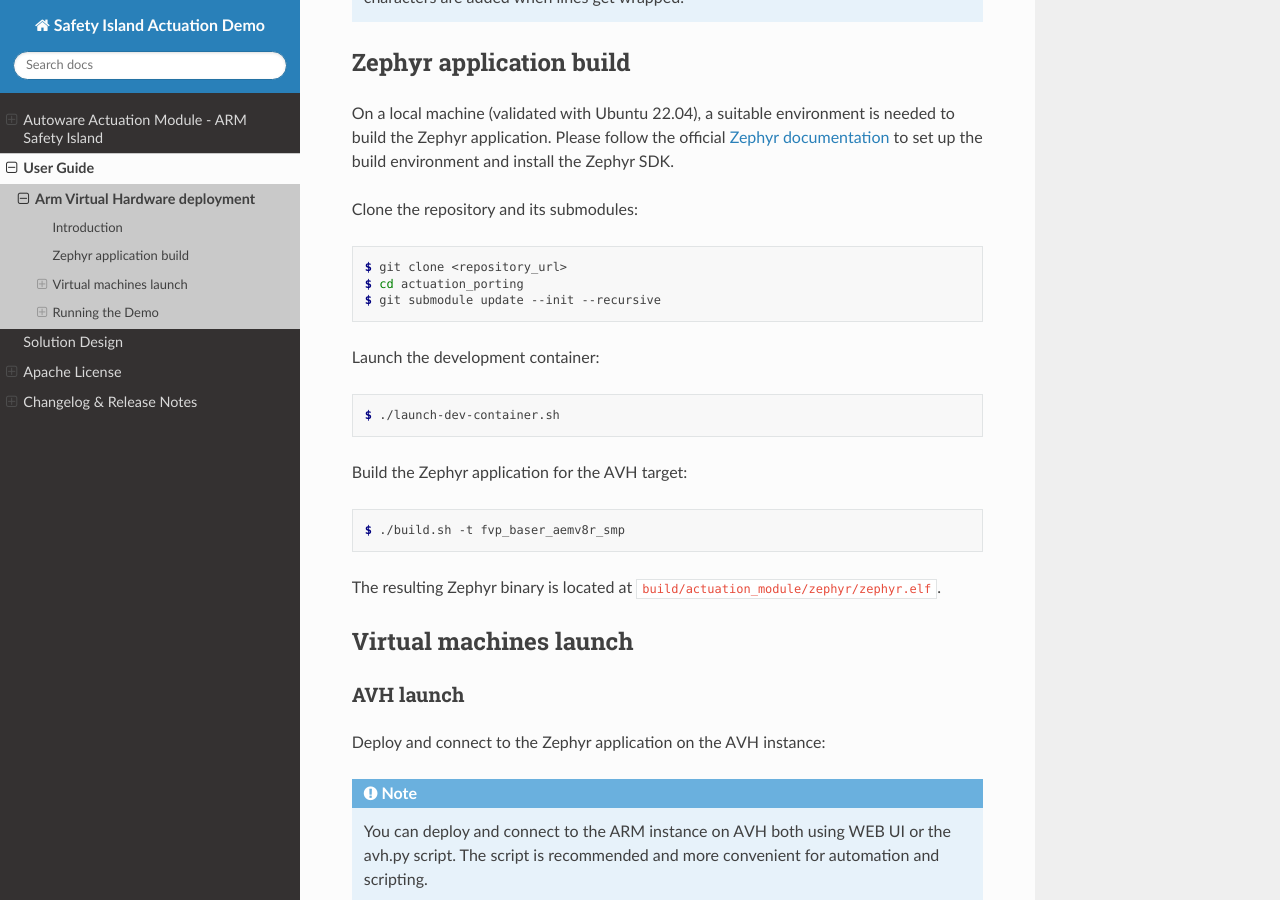
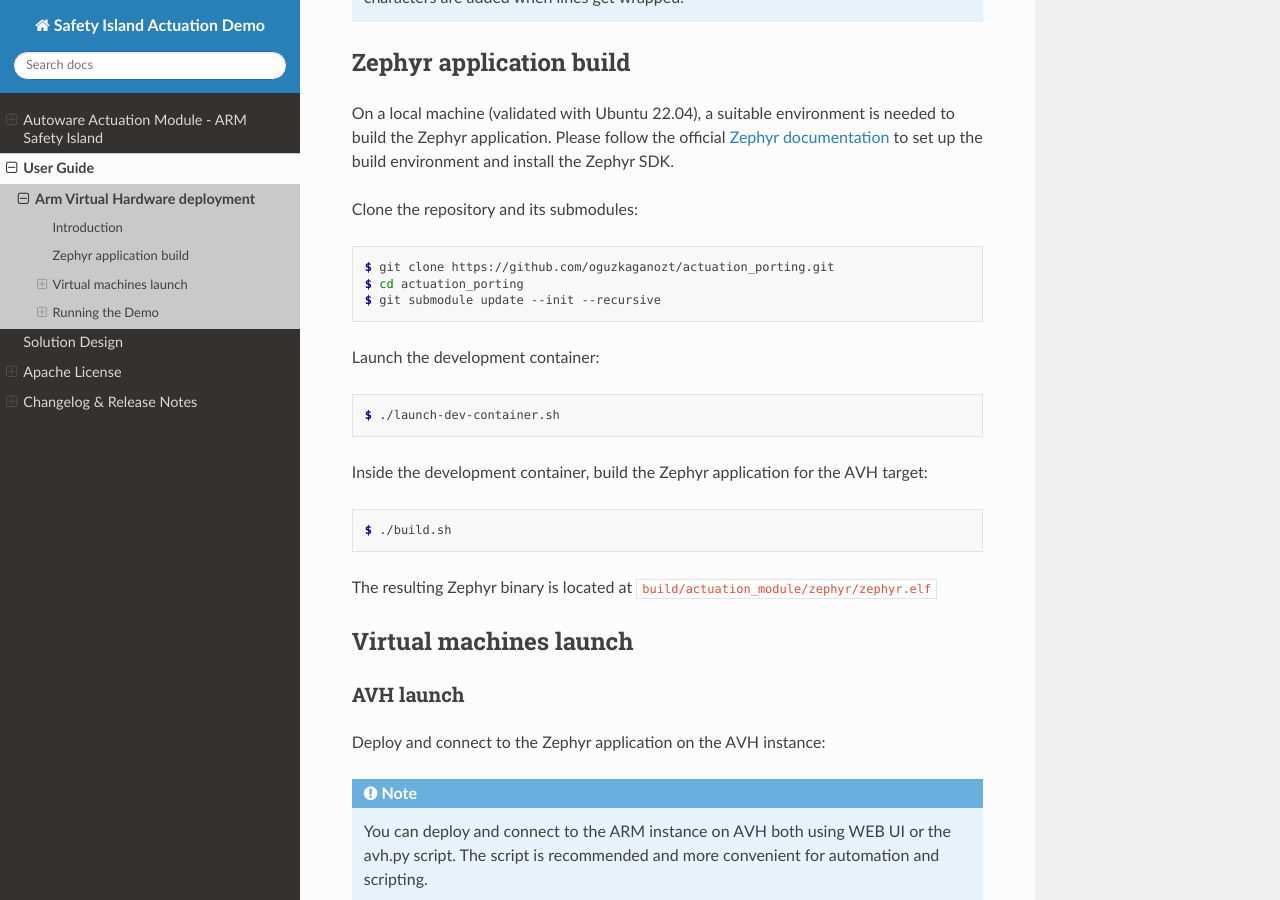
Before and after one commit to oguzkaganozt/actuation_porting, a Sphinx documentation site: the page built from documentation/user_guide/avh.rst, in a window 1280 px wide and 900 px high, scrolled down 486 px. Built offline with Sphinx 7.4.7 and the Read the Docs theme 3.1.0, drawn with Linux system fonts in a browser that asks for light colours.

Commit message:
.
Signed-off-by: Oguz Ozturk <oguzkaganozt@gmail.com>

```diff
--- a/documentation/user_guide/avh.rst
+++ b/documentation/user_guide/avh.rst
@@ -44,7 +44,7 @@
 
 .. code-block:: console
 
-  $ git clone <repository_url>
+  $ git clone https://github.com/oguzkaganozt/actuation_porting.git
   $ cd actuation_porting
   $ git submodule update --init --recursive
 
@@ -54,14 +54,14 @@
 
   $ ./launch-dev-container.sh
 
-Build the Zephyr application for the AVH target:
+Inside the development container, build the Zephyr application for the AVH target:
 
 .. code-block:: console
 
-  $ ./build.sh -t fvp_baser_aemv8r_smp
+  $ ./build.sh
 
 The resulting Zephyr binary is located at
-``build/actuation_module/zephyr/zephyr.elf``.
+``build/actuation_module/zephyr/zephyr.elf``
 
 ***********************
 Virtual machines launch
```
